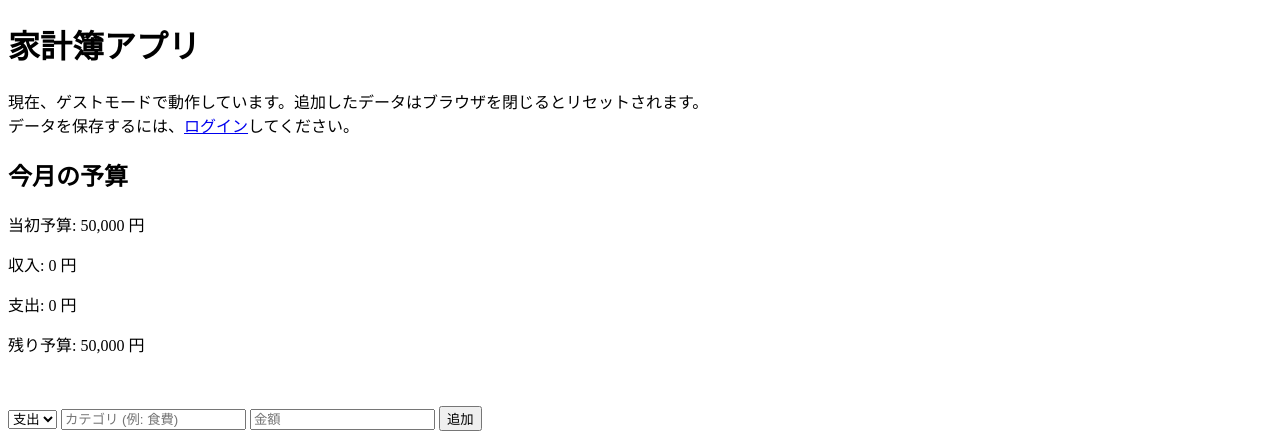
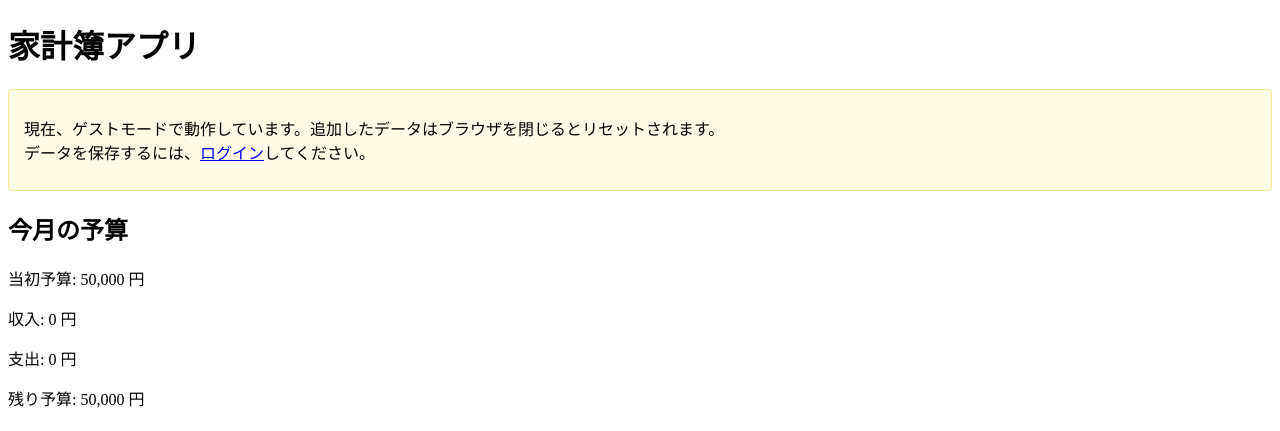
Before and after one commit to hirobow522/kakeibo50, a Flask app: page / in a window 1280 px wide. Shown: the top 431 px of the page. Run offline with Flask 3, Linux system fonts and the light colour scheme; some libraries are stand-ins or nearby versions.

Commit message:
Update style.css

```diff
--- a/static/css/style.css
+++ b/static/css/style.css
@@ -38,3 +38,12 @@
 th {
     background-color: #f2f2f2;
 }
+
+/* ゲストモードの案内 */
+.guest-notice {
+    background-color: #fffbe6;
+    border: 1px solid #ffe58f;
+    padding: 10px 15px;
+    margin-bottom: 20px;
+    border-radius: 4px;
+}
```
